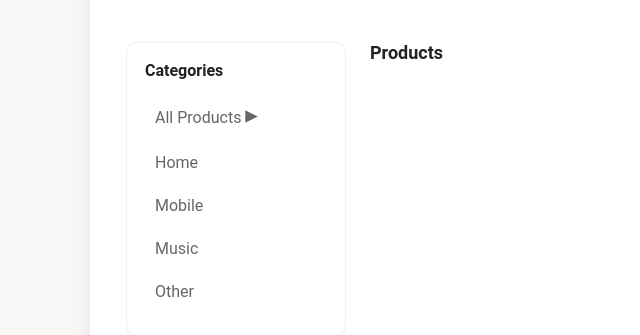
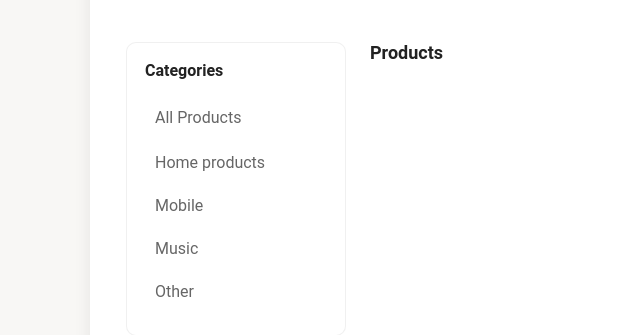
Before and after one commit to nasr-analyst/Giga-store, a PHP site: page / in a window 1280 px wide. Shown: the part 207-542 px from the top of the page, without its empty margins (0-640 px from the left). Run offline with PHP 8.4, Linux system fonts and the light colour scheme; data that the repository does not hold is empty; some libraries are stand-ins or nearby versions.

Commit message:
triangle edit in front

```diff
--- a/views/index.php
+++ b/views/index.php
@@ -76,8 +76,8 @@ $isAdmin = (isset($_SESSION['user_role']) && $_SESSION['user_role'] === 'admin')
             <aside class="sidebar">
                 <h3>Categories</h3>
                 <ul class="categories">
-                    <li class="category" id="0">All Products <span style="font-size: 25px;">▸</span></li>
-                    <li class="category" id="1">Home</li>
+                    <li class="category" id="0">All Products <span style="font-size: 25px;"></span></li>
+                    <li class="category" id="1">Home products</li>
                     <li class="category" id="2">Mobile</li>
                     <li class="category" id="3">Music</li>
                     <li class="category" id="4">Other</li>
```
